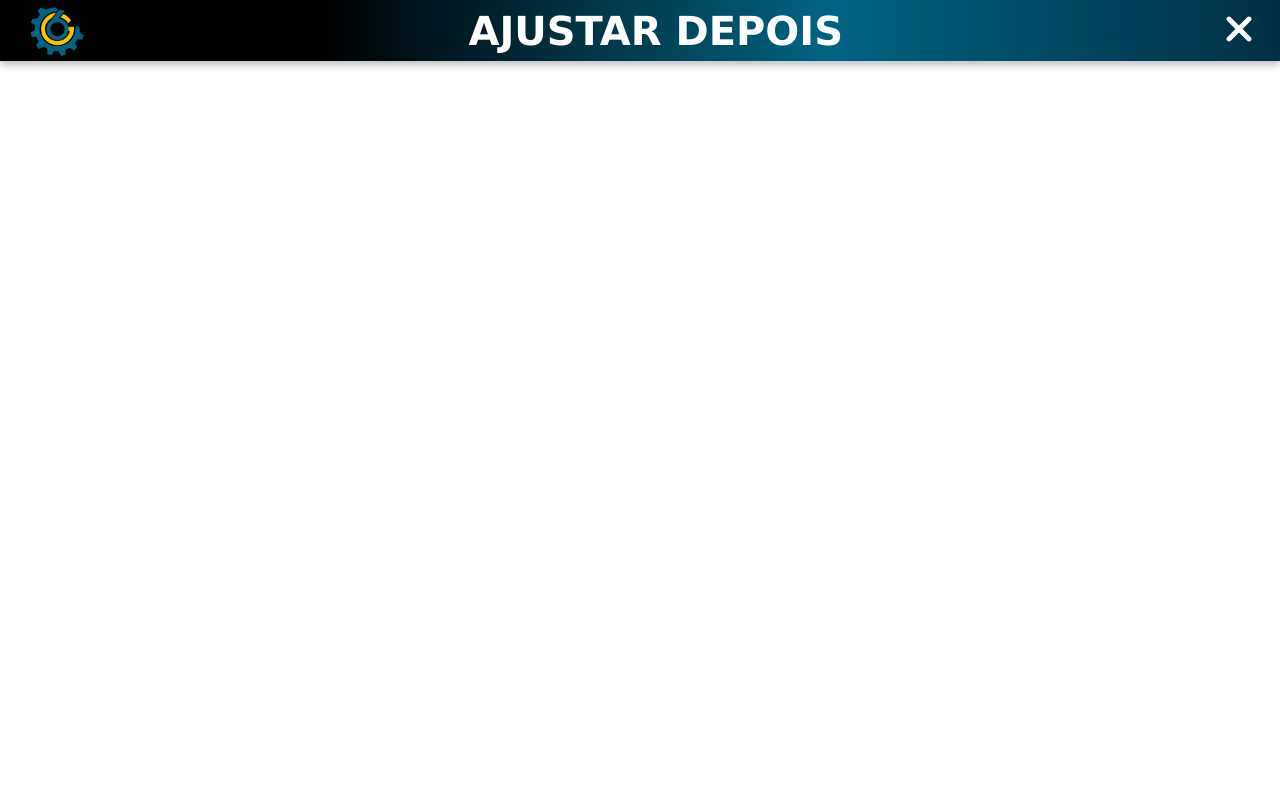
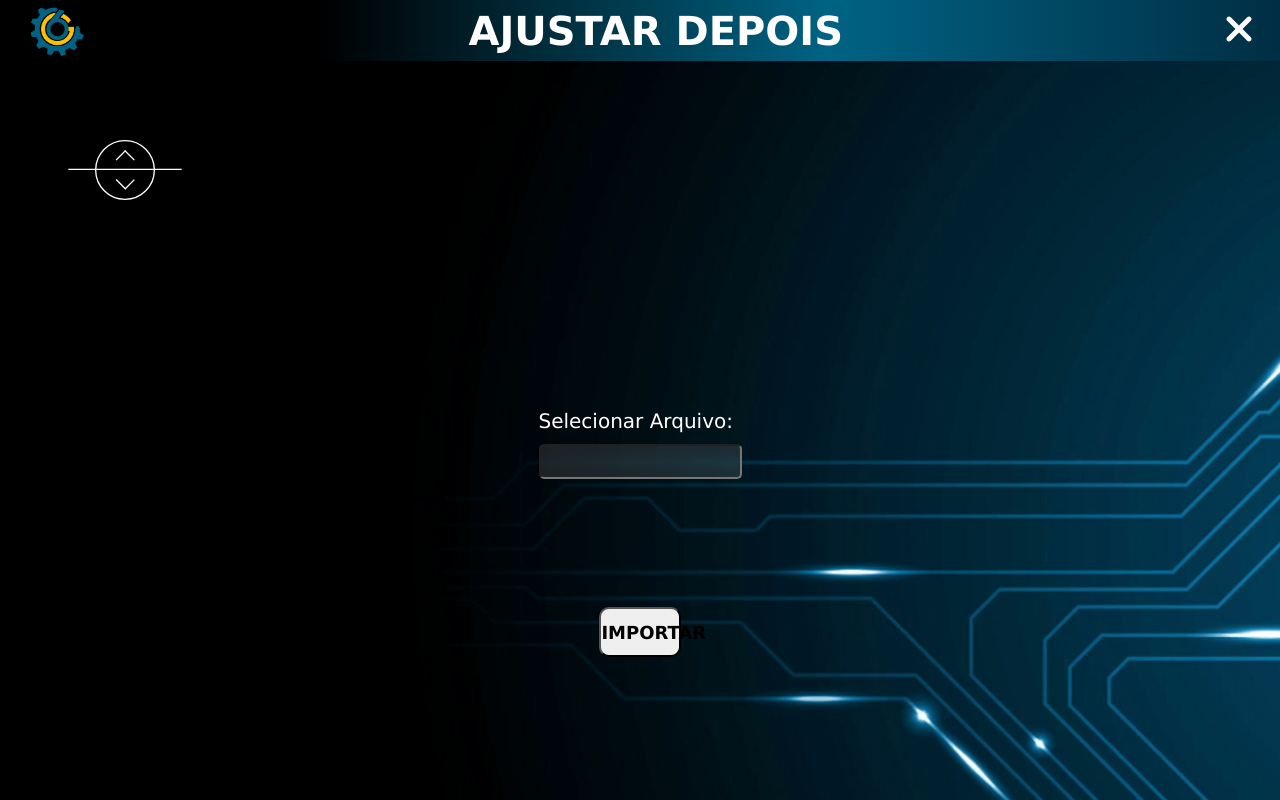
Before and after one commit to Luci1905/React_GastSix, a React (Vite) app in the folder gastsix/: page /impPedido in a window 1280 px wide. Before the commit this address had no page. Shown: the top 800 px of the page. Built offline with nearby package versions, Linux system fonts and the light colour scheme.

Commit message:
Tela Importar Pedido

```diff
--- a/gastsix/src/main.tsx
+++ b/gastsix/src/main.tsx
@@ -17,10 +17,11 @@ import Cad_Dispositivo from './pages/Cad_Dispositivo';
 import Rel_Movimentacao from './pages/Rel_Movimentacao';
 import Rel_Operadores from './pages/Rel_Operadores';
 import Rel_Estoque from './pages/Rel_Estoque';
-
+import Imp_Pedido from './pages/Imp_Pedido';
 
 //rotas
 import { BrowserRouter, Routes, Route } from "react-router-dom";
+
 
 ReactDOM.createRoot(document.getElementById('root')!).render(
   <React.StrictMode>
@@ -37,6 +38,8 @@ ReactDOM.createRoot(document.getElementById('root')!).render(
         <Route path='/relatorioMovimentacao' element={<Rel_Movimentacao />} />
         <Route path='/relatorioOperadores' element={<Rel_Operadores />} />
         <Route path='/relatorioEstoque' element={<Rel_Estoque />} />
+        <Route path='/impPedido' element={<Imp_Pedido />} />
+
       </Routes>
     </BrowserRouter>
   </React.StrictMode>
--- /dev/null
+++ b/gastsix/src/pages/Imp_Pedido/index.tsx
@@ -0,0 +1,27 @@
+import "./style.css"
+
+function Imp_Pedido() {
+  return (
+    <main className="banner">
+  {/*indica o conteudo principal*/}
+  <section className="section_formulario">
+  {/*tag section indica uma secao*/}
+  <form>
+    <div className="div_alinhamento_campos">
+      <label htmlFor="selecior_arquivo">Selecionar Arquivo:</label>
+      <input type="text" name="selecior_arquivo" id="" />
+    </div>
+    <div className="div_alinhamento_botao_importar">
+      <button className="botao_importar" type="submit">
+        Importar
+      </button>
+    </div>
+  </form>
+</section>
+
+</main>
+
+  )
+}
+
+export default Imp_Pedido;
--- /dev/null
+++ b/gastsix/src/pages/Imp_Pedido/style.css
@@ -0,0 +1,116 @@
+* {
+    margin: 0;
+    padding: 0;
+    box-sizing: border-box;
+}
+:root {
+    --branco: #ffffff;
+    --font1: Verdana;
+}
+
+h1 {
+    font-size: 40px;
+    font-weight: bold;
+}
+
+h2 {
+    font-size: 25px;
+    font-weight: bold;
+}
+
+header {
+    background: linear-gradient(90.05deg, #000000 24.85%, #006384 64.76%, #002F45 99.45%), #006384;
+    box-shadow: 0px 4px 7px rgba(0, 0, 0, 0.25);
+    font-family: var(--font1);
+    display: flex;
+    justify-content: center;
+}
+.botao_nav {
+    display: flex;
+    justify-content: space-between;
+    color: var(--branco);
+    align-items: center;
+    width: 96%;
+}
+.logo {
+    width: 5%;
+}
+.botao_fechar svg {
+    fill: var(--branco);
+    text-decoration: none;
+    height: 40px;
+}
+
+/*BANNER*/
+
+.banner {
+    background-image: url(../../assets/img/background.png);
+    height: 944px;
+    background-size: cover;
+    justify-content: center;
+    display: flex;
+    align-items: center;
+    flex-direction: column;
+}
+
+
+/* SECAO FORMULARIO*/
+
+.section_formulario {
+   width: 40%;
+}
+ .div_alinhamento_campos {
+    display: flex;
+    flex-direction: column;
+    font-size: 20px;
+    color: var(--branco);
+    font-family: var(--font1);
+    width: 100%;
+}
+.div_alinhamento_campos input{
+    color: var(--branco);
+    font-size: 15px;
+    background: rgba(255, 255, 255, 0.11);
+    backdrop-filter: blur(4px);
+    border-radius: 5px;
+    margin-top: 11px;
+    margin-bottom: 28px;
+    height: 35px;
+    width: 100%;
+}
+
+.div_alinhamento_botao_importar{
+    display: flex;
+    justify-content: center;
+    padding: 100px 0 0 0;
+}
+
+.botao_importar{
+    height: 50px;
+    width: 40%;
+    border-radius: 10px;
+    font-size: 18px;
+    text-transform: uppercase;
+    font-weight: bold;
+    font-family: var(--font1);
+}
+
+/*Respansividade*/
+
+@media screen and (max-width: 768px) {
+
+h1{
+    font-size: 15px;
+}
+
+   /* FORMULARIO CENTRAL*/
+
+   .botao_fechar svg {
+    height: 20px;
+   }
+
+   .botao_importar{
+    height: 50px;
+    width: 100%;
+   }
+}
```
